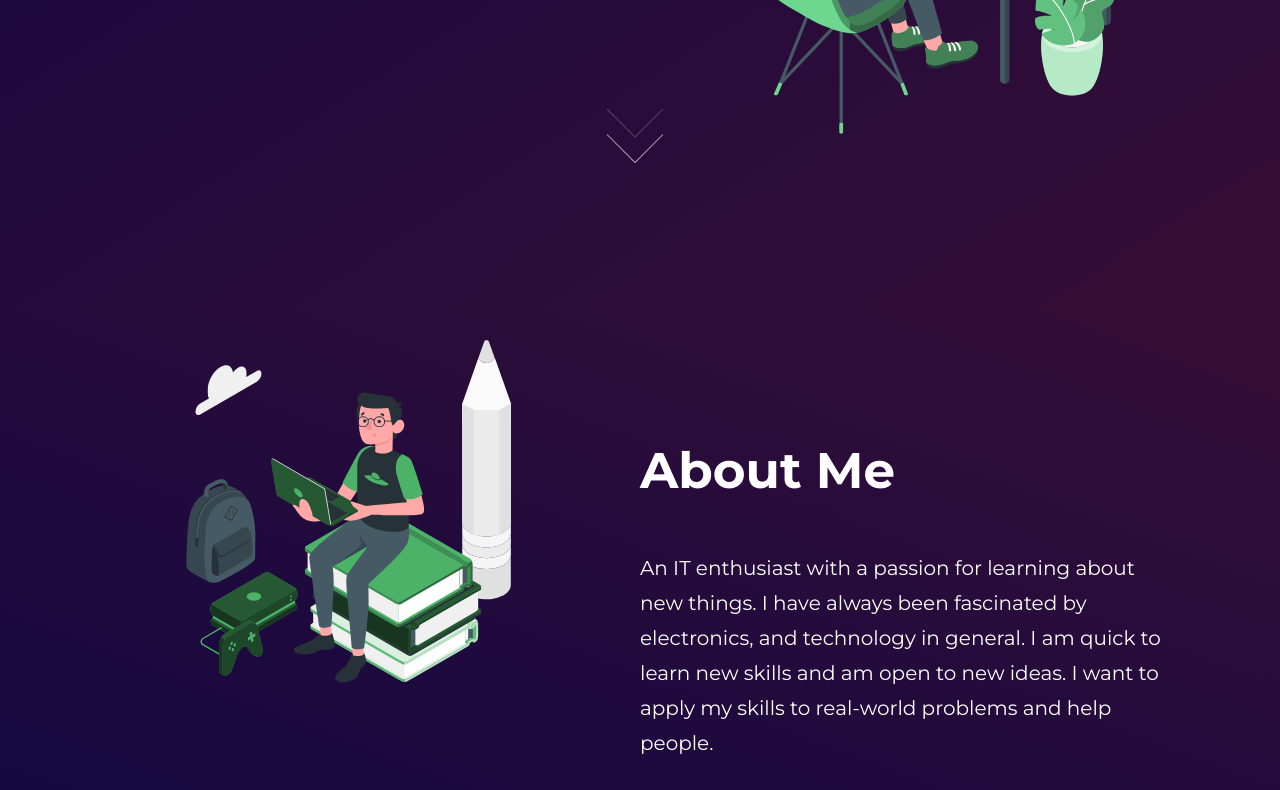
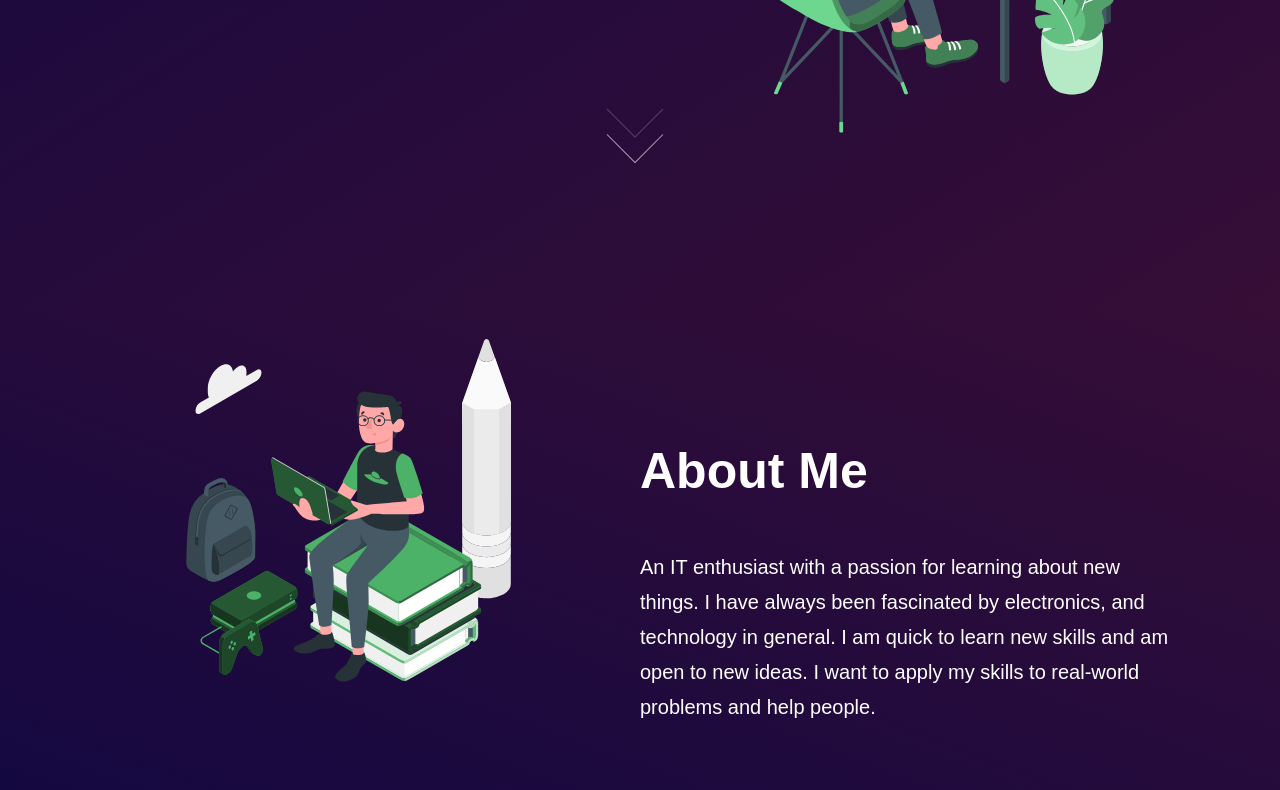
Before and after one commit to jayrajroshan/website-portfolio, a plain HTML site: page dist/index.html in a window 1280 px wide. Shown: the part 506-1296 px from the top of the page. Drawn offline with nearby package versions, Linux system fonts and the light colour scheme.

Commit message:
remove style tags

```diff
--- a/dist/index.html
+++ b/dist/index.html
@@ -7,12 +7,7 @@
     <link rel="icon" href="images/pizza.ico">
     <link rel="stylesheet" href="css/main.min.css">
     <link rel="stylesheet" href="https://stackpath.bootstrapcdn.com/font-awesome/4.7.0/css/font-awesome.min.css">
-    <link href="https://fonts.googleapis.com/css2?family=Montserrat:wght@400;700&display=swap" rel="stylesheet">
-    <style>
-        body {
-            font-family: 'Montserrat', sans-serif;
-        }
-    </style>
+
 </head>
 <body>
 
```
